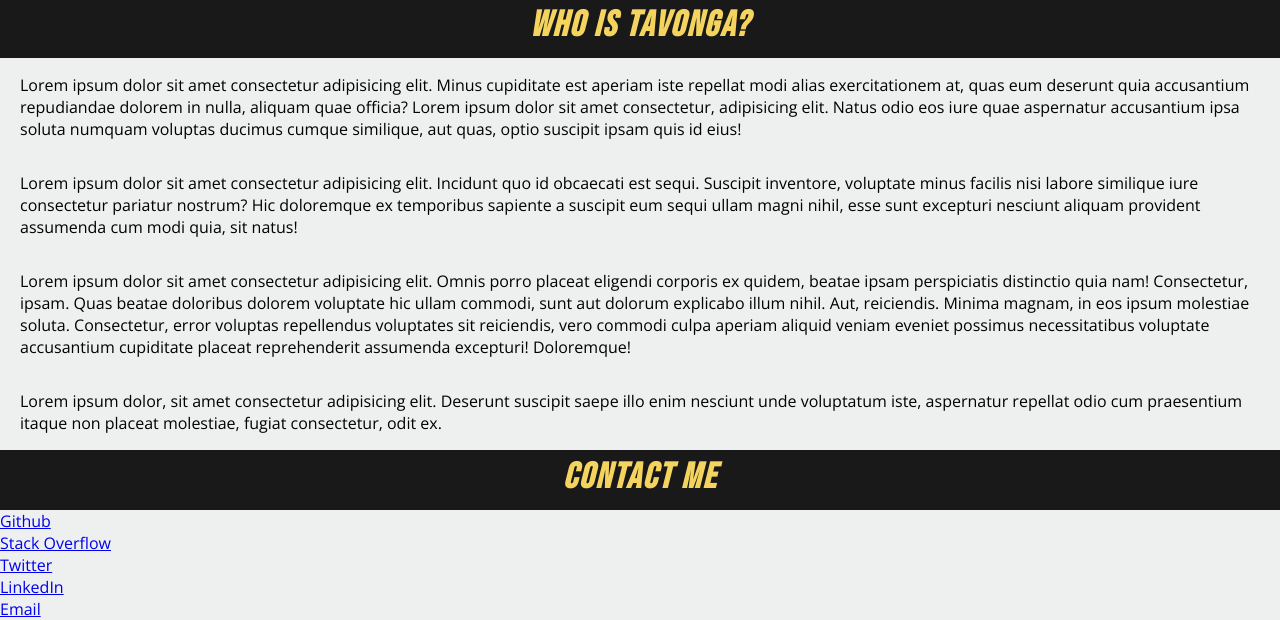
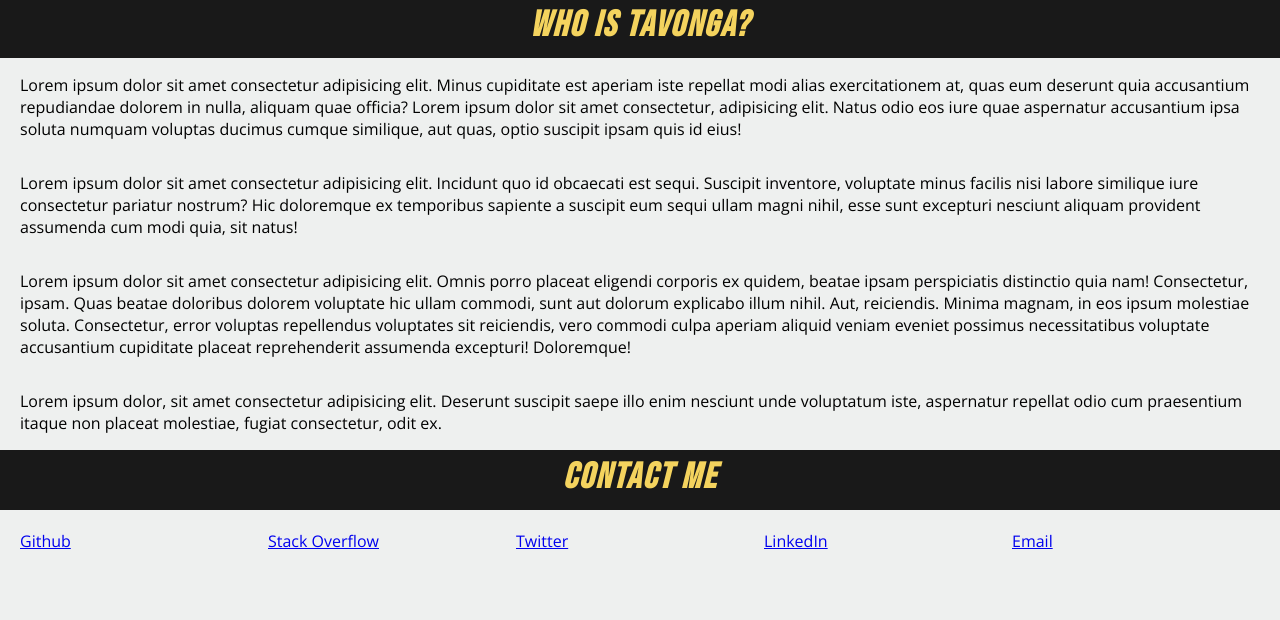
Before and after one commit to iknowtavonga/august-2020-portfolio, a plain HTML site: page index.html in a window 1280 px wide. Shown: the part 1708-2328 px from the top of the page. After the commit the page ends 2280 px from the top, so only its background shows below. Drawn offline with nearby package versions, Linux system fonts and the light colour scheme.

Commit message:
contact us mockup styled with grid

```diff
--- a/css/style.css
+++ b/css/style.css
@@ -156,6 +156,17 @@ nav{
     margin: 0;
 }
 
+
+/*Contact Details*/
+
+#contact-details{
+    padding:20px;
+    display: grid;
+    grid-template-columns:repeat(5, 1fr);
+    margin: 0 auto;
+}
+
+
 @media (min-width: 320px) and (max-width: 634px){
     body{
         font-size: 1em;
```
